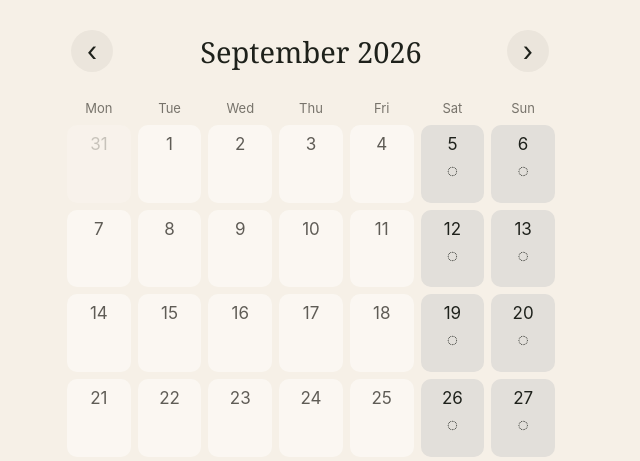
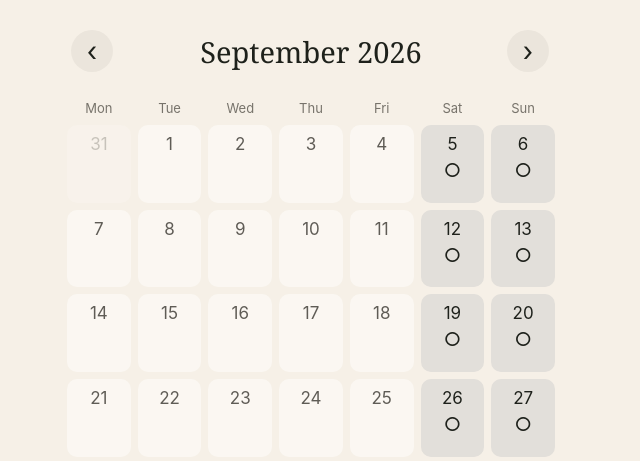
Before and after one commit to JulijaBelankina/weekend-balance, a plain HTML site: page index.html in a window 1280 px wide. Shown: the top 461 px of the page, without its empty margins (329-969 px from the left). Drawn offline with Linux system fonts and the light colour scheme.

Commit message:
Update index.html

```diff
--- a/index.html
+++ b/index.html
@@ -35,7 +35,7 @@
 <nav class="bottom"><button class="tab active" data-screen="calendar"><span class="tab-icon">▣</span><span class="tab-label">Calendar</span></button><button class="tab" data-screen="balance"><span class="tab-icon">▥</span><span class="tab-label">Balance</span></button></nav>
 <div id="overlay" class="overlay"><div class="sheet"><div class="handle"></div><div class="sheet-head"><div><h2 id="sheetTitle" class="sheet-title"></h2><div class="sheet-sub">Select a category</div></div><button id="close" class="close" aria-label="Close">×</button></div><div id="options"></div></div></div>
 <script>
-const CATS={social:{name:'Social',icon:'♟'},solo:{name:'Solo Fun',icon:'★'},practical:{name:'Practical',icon:'▣'},hobbies:{name:'Hobbies',icon:'♣'},rest:{name:'Rest',icon:'◒'},unassigned:{name:'Unassigned',icon:'◌'}};
+const CATS={social:{name:'Social',icon:'♙'},solo:{name:'Solo Fun',icon:'♡'},practical:{name:'Practical',icon:'⌂'},hobbies:{name:'Hobbies',icon:'✂'},rest:{name:'Rest',icon:'☾'},unassigned:{name:'Unassigned',icon:'○'}};
 const ORDER=['social','solo','practical','hobbies','rest','unassigned'];
 const START=new Date(2026,0,1), END=new Date(2029,11,31);
 const pad=n=>String(n).padStart(2,'0'); const key=d=>`${d.getFullYear()}-${pad(d.getMonth()+1)}-${pad(d.getDate())}`;
```
